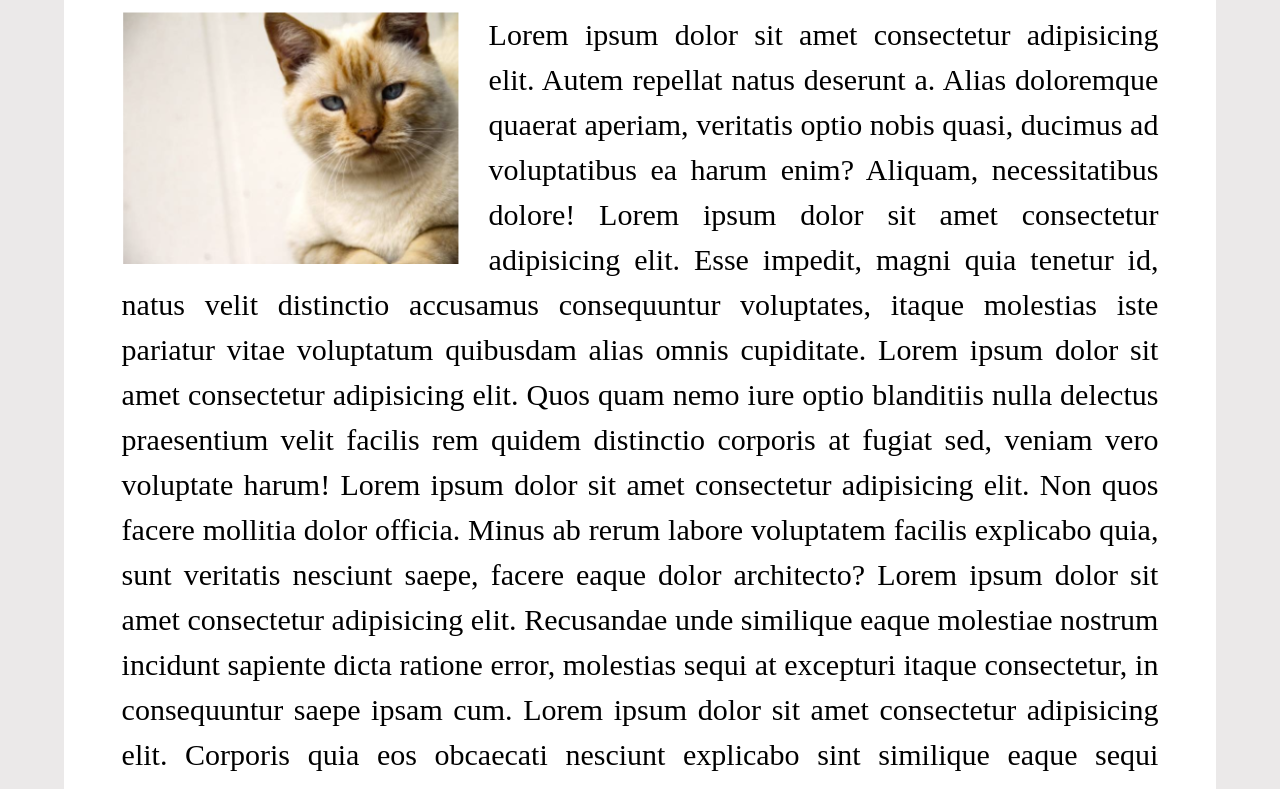
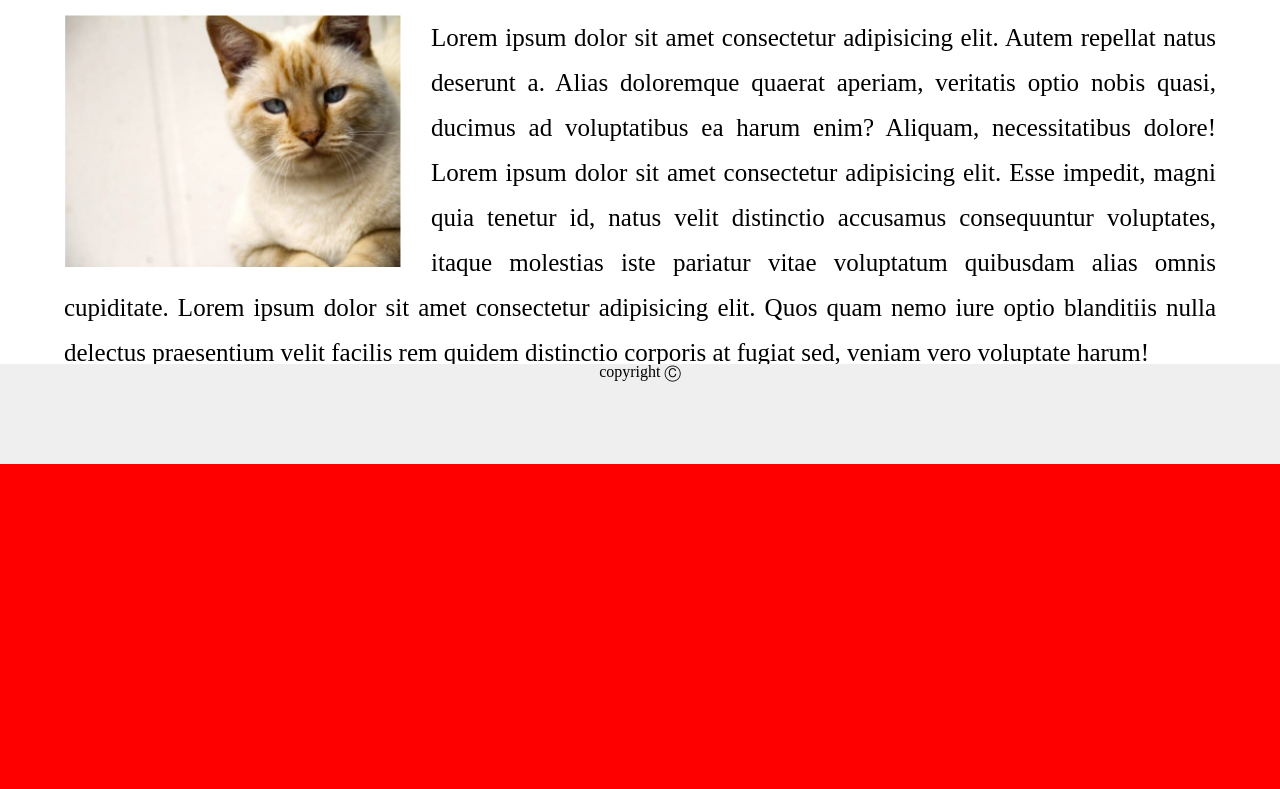
Before and after one commit to namcbc200/Portfolio, a plain HTML site: page HW1/index.html in a window 1280 px wide. Shown: the part 221-1010 px from the top of the page. After the commit the page ends 800 px from the top, so only its background shows below. Drawn offline with Linux system fonts and the light colour scheme.

Commit message:
starting files

```diff
--- a/HW1/assets/css/style.css
+++ b/HW1/assets/css/style.css
@@ -4,14 +4,15 @@
 
 body {
   background-color: red;
+  position: relative;
 }
 
 header {
+  width: 100%;
+  height: 100px;
   position: fixed;
   top: 0;
   left: 0;
-  width: 100%;
-  height: 100px;
   background-color: white;
   border-bottom: 2px solid rgb(161, 158, 158);
   z-index: 1;
@@ -36,10 +37,10 @@ nav {
   right: 5%;
   width: 20%;
   height: inherit;
-  text-align: center;
-  font-size: 25px;
+  text-align: right;
+  font-size: 20px;
   padding-top: 40px;
-  /* background: pink; */
+  /* background-color: pink; */
 }
 
 ul li {
@@ -50,23 +51,26 @@ a {
   text-decoration: none;
   color: blue;
 }
-/* ------------------------------------------------------------------------------- */
 .wrapper {
-  background: rgb(235, 233, 233);
-  width: 100%;
-  padding: 10% 5%;
-  /* margin: unset auto; */
-  /* min-height: 100px; */
+  min-height: 100%;
+ margin-bottom: -100px;
 }
 
+/* .wrapper::after {
+  display: block;
+} */
+
 section {
-    top: 100px;
+  /* top: 100px; */
   padding: 5%;
   background: white;
+  margin-top: 100px;
+  /* position: absolute; */
+
 }
   #aboutMe {
     background-color: white;
-      border-bottom: 2px solid black;
+    border-bottom: 2px solid rgb(110, 110, 110);
     font-size: 30px;
     font-weight: bold;
     text-align: 10%;
@@ -75,7 +79,7 @@ a {
   }
   #words {
     background-color: white;
-      font-size: 30px;
+    font-size: 25px;
     text-align: justify;
   }
   #catPic {
@@ -85,19 +89,23 @@ a {
   p {
     line-height: 45px;
     background-color: white;
+    padding-bottom: 25px;
   }
   .clear {
     clear: both;
   }
+
+
+
+
   footer {
-  width: 100%;
     height: 100px;
-  position: relative;
+    position: absolute;
+    right: 0;
     bottom: 0;
     left: 0;
+
+    background-color: #efefef;
     text-align: center;
-  padding-top: 60px;
-  background-color: gray;
-  border-top: 5px solid rgb(14, 202, 202);
-  ;
+
 }
--- a/HW1/index.html
+++ b/HW1/index.html
@@ -13,11 +13,11 @@
         <div id="yourName">Keith Nam</div>
         <nav>
             <ul>
-                <li><a href="file:///C:/Users/Keith/Desktop/Portfolio/HW1/index.html">About</a></li>
+                <li><a href="file:///C:/Users/Keith/Desktop/Files/Portfolio/HW1/index.html">About</a></li>
                 |
                 <li><a href="file:///C:/Users/Keith/Desktop/Portfolio/HW1/Portfolio.html">Portfolio</a></li>
                 |
-                <li><a href="file:///C:/Users/Keith/Desktop/Portfolio/HW1/contact.html">Contact</a></li>
+                <li><a href="file:///C:/Users/Keith/Desktop/Files/Portfolio/HW1/contact.html">Contact</a></li>
             </ul>
         </nav>
     </header>
@@ -26,27 +26,12 @@
             <p id="aboutMe">About Me</p>
 
             <p id="words">
-                <img id="catPic" src="assets/images/catPic.PNG" alt="assets/images/cat picture" />
+                <img id="catPic" src="assets/images/catPic.PNG" alt="cat picture" />
             Lorem ipsum dolor sit amet consectetur adipisicing elit. Autem repellat natus deserunt a. Alias doloremque quaerat aperiam, veritatis optio nobis quasi, ducimus ad voluptatibus ea harum enim? Aliquam, necessitatibus dolore!
 
             Lorem ipsum dolor sit amet consectetur adipisicing elit. Esse impedit, magni quia tenetur id, natus velit distinctio accusamus consequuntur voluptates, itaque molestias iste pariatur vitae voluptatum quibusdam alias omnis cupiditate.
 
             Lorem ipsum dolor sit amet consectetur adipisicing elit. Quos quam nemo iure optio blanditiis nulla delectus praesentium velit facilis rem quidem distinctio corporis at fugiat sed, veniam vero voluptate harum!
-
-            Lorem ipsum dolor sit amet consectetur adipisicing elit. Non quos facere mollitia dolor officia. Minus ab rerum labore voluptatem facilis explicabo quia, sunt veritatis nesciunt saepe, facere eaque dolor architecto?
-
-            Lorem ipsum dolor sit amet consectetur adipisicing elit. Recusandae unde similique eaque molestiae nostrum incidunt sapiente dicta ratione error, molestias sequi at excepturi itaque consectetur, in consequuntur saepe ipsam cum.
-
-            Lorem ipsum dolor sit amet consectetur adipisicing elit. Corporis quia eos obcaecati nesciunt explicabo sint similique eaque sequi accusamus tempora! In at iure quo nam earum harum soluta, unde exercitationem.
-
-            Lorem ipsum dolor sit amet consectetur adipisicing elit. Quasi, doloremque dolores repellendus optio aperiam reprehenderit deleniti! Vero amet quas quasi laudantium ab tempora inventore, cum, veritatis pariatur aperiam sint sed.
-
-            Lorem ipsum dolor sit, amet consectetur adipisicing elit. In possimus, molestiae, nesciunt est repellendus iste aperiam voluptatibus id laudantium, modi animi? Fugiat officia repudiandae asperiores accusamus! Totam molestiae aliquam nisi?
-
-            Lorem ipsum dolor sit amet consectetur, adipisicing elit. Unde ullam porro voluptates! Quidem recusandae nisi cum odit harum quae temporibus nesciunt omnis placeat quas hic, similique maiores assumenda perferendis? Aliquam?
-
-
-
 
 
             </p>
@@ -60,7 +45,7 @@
 
     </main>
 
-        <footer>copyright@</footer>
+        <footer>copyright &#x24B8;</footer>
 
 </body>
 </html>
--- a/HW2-Password/script.js
+++ b/HW2-Password/script.js
@@ -1,4 +1,4 @@
-
+console.log("hi from js");
 function genNewPassword(min, max) {
 
     min = 5;
@@ -15,4 +15,4 @@ function genNewPassword(min, max) {
         console.log(num);
     }
 }
-    console.log(genNewPassword);
+    // console.log(genNewPassword);
```
Also changed, not shown: HW1/contact.html (+14 -8 lines). Lines whose indentation alone changed are shown as unchanged.
